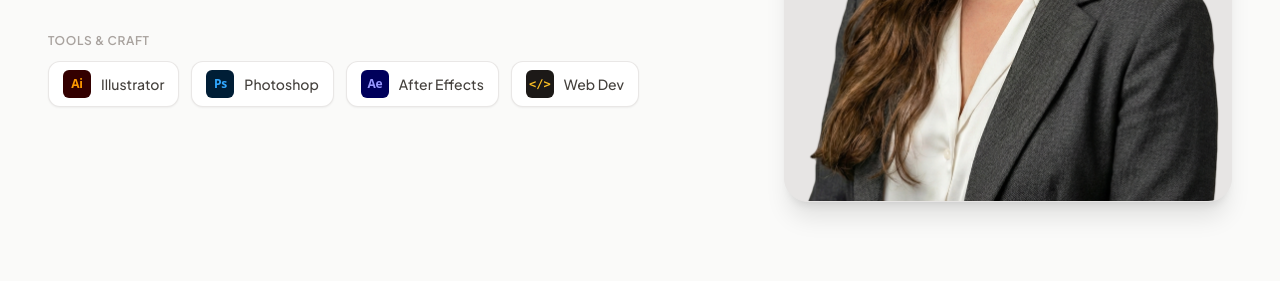
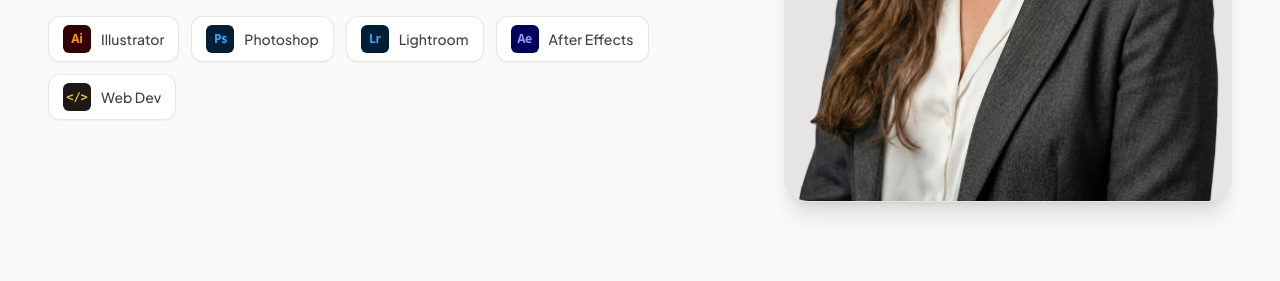
Before and after one commit to magponcedeleon/design, a plain HTML site: page index.html in a window 1280 px wide. Shown: the part 519-800 px from the top of the page. Drawn offline with nearby package versions, Linux system fonts and the light colour scheme.

Commit message:
Update index.html
added lightroom

```diff
--- a/index.html
+++ b/index.html
@@ -76,11 +76,8 @@
         Visual designer focused on brand identity, packaging mockups, motion graphics, and web development.
       </p>
 
-        <!-- Tools & Skills Badges -->
-        <div class="pt-3">
-          <p class="text-xs font-semibold uppercase tracking-wider text-stone-400 mb-3">Tools &amp; Craft</p>
-          <div class="flex flex-wrap items-center gap-3">
-
+      <!-- Skill Badges Wrapper -->
+      <div class="flex flex-wrap gap-3 pt-2">
         <!-- Adobe Illustrator -->
         <div class="inline-flex items-center gap-2.5 px-3.5 py-2 rounded-xl bg-white border border-stone-200/90 shadow-sm">
           <span class="w-7 h-7 rounded-md bg-[#330000] text-[#FF9A00] font-sans font-bold text-xs flex items-center justify-center tracking-tight">
@@ -95,6 +92,14 @@
             Ps
           </span>
           <span class="text-sm font-medium text-stone-700">Photoshop</span>
+        </div>
+
+        <!-- Adobe Lightroom -->
+        <div class="inline-flex items-center gap-2.5 px-3.5 py-2 rounded-xl bg-white border border-stone-200/90 shadow-sm">
+          <span class="w-7 h-7 rounded-md bg-[#001E36] text-[#31A8FF] font-sans font-bold text-xs flex items-center justify-center tracking-tight">
+            Lr
+          </span>
+          <span class="text-sm font-medium text-stone-700">Lightroom</span>
         </div>
 
         <!-- Adobe After Effects (Motion) -->
@@ -112,8 +117,6 @@
           </span>
           <span class="text-sm font-medium text-stone-700">Web Dev</span>
         </div>
-
-          </div>
       </div>
     </div>
 
@@ -123,7 +126,7 @@
         <img
           src="./magui-portrait.png"
           alt="Portrait of Magui"
-            class="object-cover"
+          class="w-full h-full object-cover"
         />
       </div>
     </div>
@@ -199,7 +202,7 @@
         <!-- Website Link Button (Replace https://your-honey-site.com with your actual URL) -->
         <div class="pt-4">
           <a
-            href="https://magponcedeleon.github.io/the-stealer/"
+            href="file:///C:/Users/magpo/Desktop/ArtCraft/Projects/The%20Stealer/Webpage/Webpage_01/index_01.html"
             target="_blank"
             rel="noopener noreferrer"
             class="inline-flex items-center gap-2.5 px-6 py-3.5 rounded-xl bg-amber-500 text-stone-950 font-bold text-sm hover:bg-amber-400 transition shadow-lg"
```
Lines whose indentation alone changed are shown as unchanged.
